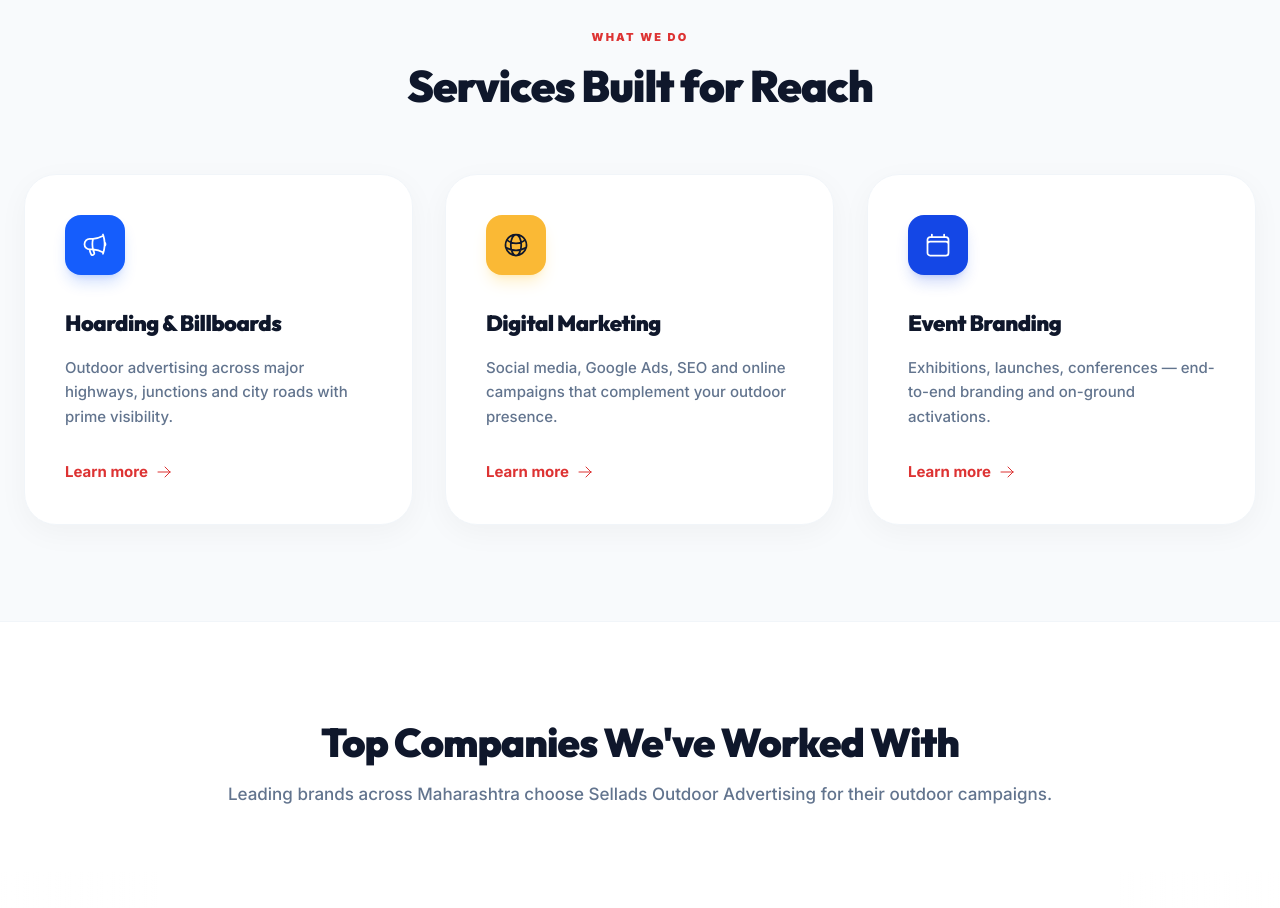
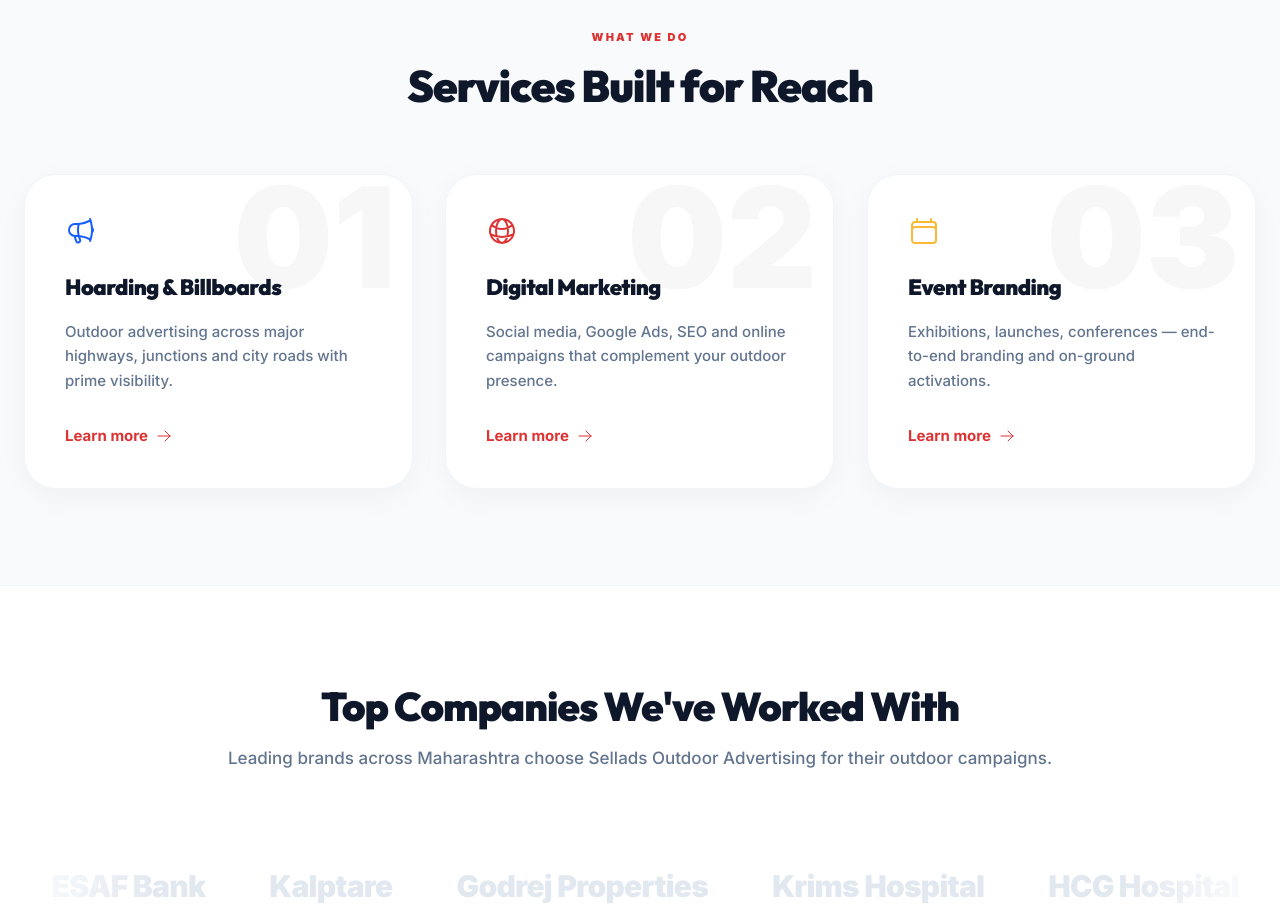
Before and after one commit to 9125aditya/Hording-dashboard, a Next.js app: page / in a window 1280 px wide. Shown: the part 860-1768 px from the top of the page. Built offline with nearby package versions, Linux system fonts and the light colour scheme; no server answers.

Commit message:
Refactor public UI to eliminate AI-generated icon box aesthetic

```diff
--- a/src/app/(auth)/login/page.tsx
+++ b/src/app/(auth)/login/page.tsx
@@ -24,12 +24,11 @@ export default function LoginPage() {
 
   return (
     <div className="w-full max-w-md bg-card border border-border rounded-2xl shadow-xl overflow-hidden animate-in fade-in zoom-in-95 duration-300">
-      <div className="p-8 text-center border-b border-border bg-slate-50/50">
-        <div className="mx-auto w-16 h-16 bg-primary/10 rounded-full flex items-center justify-center mb-4">
-          <LockClosedIcon className="h-8 w-8 text-primary" />
-        </div>
-        <h1 className="font-heading text-2xl font-bold text-foreground">Welcome Back</h1>
-        <p className="text-muted-foreground mt-2">Welcome to your Sellads account.</p>
+      <div className="p-8 border-b border-border bg-slate-50/50 relative overflow-hidden">
+        {/* Subtle decorative line */}
+        <div className="absolute top-0 left-0 w-full h-1 bg-gradient-to-r from-primary/60 to-primary"></div>
+        <h1 className="font-heading text-2xl font-bold text-foreground mb-1">Welcome Back</h1>
+        <p className="text-muted-foreground text-sm">Sign in to your Sellads account.</p>
       </div>
 
 
--- a/src/app/(auth)/signup/page.tsx
+++ b/src/app/(auth)/signup/page.tsx
@@ -31,12 +31,11 @@ export default function SignupPage() {
 
   return (
     <div className="w-full max-w-md bg-card border border-border rounded-2xl shadow-xl overflow-hidden animate-in fade-in zoom-in-95 duration-300">
-      <div className="p-8 text-center border-b border-border bg-slate-50/50">
-        <div className="mx-auto w-16 h-16 bg-primary/10 rounded-full flex items-center justify-center mb-4">
-          <UserIcon className="h-8 w-8 text-primary" />
-        </div>
-        <h1 className="font-heading text-2xl font-bold text-foreground">Create an Account</h1>
-        <p className="text-muted-foreground mt-2">Join Sellads Advertising to book premium OOH media.</p>
+      <div className="p-8 border-b border-border bg-slate-50/50 relative overflow-hidden">
+        {/* Subtle decorative line */}
+        <div className="absolute top-0 left-0 w-full h-1 bg-gradient-to-r from-primary/60 to-primary"></div>
+        <h1 className="font-heading text-2xl font-bold text-foreground mb-1">Create an Account</h1>
+        <p className="text-muted-foreground text-sm">Join Sellads Advertising to book premium OOH media.</p>
       </div>
 
       <form onSubmit={handleSignup} className="p-8 space-y-6">
--- a/src/app/(public)/careers/page.tsx
+++ b/src/app/(public)/careers/page.tsx
@@ -54,21 +54,17 @@ export default function CareersPage() {
             <div className="bg-white rounded-[24px] shadow-[0_8px_30px_rgb(0,0,0,0.04)] border border-slate-100 p-8 md:p-12">
 
               {/* Form Header */}
-              <div className="flex flex-col md:flex-row md:items-center gap-5 mb-8">
-                <div className="w-[52px] h-[52px] bg-orange-50 rounded-2xl flex items-center justify-center shrink-0 border border-orange-100/50">
-                  <BriefcaseIcon className="h-6 w-6 text-orange-600" strokeWidth={2.5} />
-                </div>
-                <div>
-                  <h2 className="text-[26px] font-black text-slate-900 tracking-tight mb-1">Apply Now</h2>
-                  <p className="text-slate-500 font-medium text-[15px]">Tell us about yourself and we'll be in touch.</p>
-                </div>
+              <div className="mb-8 border-b border-slate-100 pb-6 relative overflow-hidden">
+                <div className="absolute top-0 right-0 w-32 h-1 bg-gradient-to-l from-orange-400 to-transparent rounded-full"></div>
+                <h2 className="text-[28px] font-black text-slate-900 tracking-tight mb-1">Apply Now</h2>
+                <p className="text-slate-500 font-medium text-[15px]">Tell us about yourself and we'll be in touch.</p>
               </div>
 
               {/* Email Alert */}
-              <div className="bg-[#eef5fd] rounded-xl p-4 flex items-center gap-3 mb-10 text-slate-600 font-medium text-[14.5px]">
-                <EnvelopeIcon className="h-5 w-5 text-slate-500 shrink-0" />
+              <div className="flex items-center gap-2 mb-10 text-slate-500 font-medium text-[14px]">
+                <EnvelopeIcon className="h-4 w-4 shrink-0 opacity-70" />
                 <p>
-                  You can also mail your resume to us at <a href="mailto:careers@sellads.in" className="text-red-500 font-semibold hover:underline">careers@sellads.in</a>
+                  Alternatively, mail your resume to <a href="mailto:careers@sellads.in" className="text-blue-600 font-semibold hover:underline transition-colors">careers@sellads.in</a>
                 </p>
               </div>
 
--- a/src/app/(public)/page.tsx
+++ b/src/app/(public)/page.tsx
@@ -82,39 +82,42 @@ export default function PublicHomePage() {
 
           <div className="grid grid-cols-1 md:grid-cols-3 gap-8">
             <AnimateOnScroll animation="fade-up" delay={100} className="h-full">
-              <div className="bg-white p-6 md:p-10 rounded-[2rem] shadow-[0_8px_30px_rgb(0,0,0,0.04)] border border-slate-100 h-full flex flex-col group hover:-translate-y-2 transition-transform duration-300">
-                <div className="w-[60px] h-[60px] bg-blue-600 rounded-2xl flex items-center justify-center text-white mb-8 shadow-lg shadow-blue-600/20">
-                  <MegaphoneIcon className="h-7 w-7" />
+              <div className="bg-white p-8 md:p-10 rounded-[2rem] shadow-[0_8px_30px_rgb(0,0,0,0.04)] border border-slate-100 h-full flex flex-col group hover:-translate-y-2 transition-transform duration-300 relative overflow-hidden">
+                <div className="absolute top-0 right-0 p-8 text-slate-900 opacity-[0.03] font-black text-[140px] leading-none -mt-10 -mr-4 select-none group-hover:opacity-[0.05] transition-opacity duration-300">01</div>
+                <div className="mb-6 relative z-10">
+                  <MegaphoneIcon className="h-8 w-8 text-blue-600" strokeWidth={1.5} />
                 </div>
-                <h3 className="text-[22px] font-black text-slate-900 mb-4 tracking-tight">Hoarding & Billboards</h3>
-                <p className="text-[15px] text-slate-500 leading-relaxed mb-8 font-medium">Outdoor advertising across major highways, junctions and city roads with prime visibility.</p>
-                <Link href="/contact" className="mt-auto text-[#dd3333] font-bold text-[15px] flex items-center group-hover:text-red-700">
+                <h3 className="text-[22px] font-black text-slate-900 mb-4 tracking-tight relative z-10">Hoarding & Billboards</h3>
+                <p className="text-[15px] text-slate-500 leading-relaxed mb-8 font-medium relative z-10">Outdoor advertising across major highways, junctions and city roads with prime visibility.</p>
+                <Link href="/contact" className="mt-auto text-[#dd3333] font-bold text-[15px] flex items-center group-hover:text-red-700 relative z-10">
                   Learn more <ArrowRightIcon className="ml-2 h-4 w-4 transition-transform group-hover:translate-x-1" />
                 </Link>
               </div>
             </AnimateOnScroll>
 
             <AnimateOnScroll animation="fade-up" delay={200} className="h-full">
-              <div className="bg-white p-6 md:p-10 rounded-[2rem] shadow-[0_8px_30px_rgb(0,0,0,0.04)] border border-slate-100 h-full flex flex-col group hover:-translate-y-2 transition-transform duration-300">
-                <div className="w-[60px] h-[60px] bg-[#fab935] rounded-2xl flex items-center justify-center text-slate-900 mb-8 shadow-lg shadow-amber-400/20">
-                  <GlobeAltIcon className="h-7 w-7" />
+              <div className="bg-white p-8 md:p-10 rounded-[2rem] shadow-[0_8px_30px_rgb(0,0,0,0.04)] border border-slate-100 h-full flex flex-col group hover:-translate-y-2 transition-transform duration-300 relative overflow-hidden">
+                <div className="absolute top-0 right-0 p-8 text-slate-900 opacity-[0.03] font-black text-[140px] leading-none -mt-10 -mr-4 select-none group-hover:opacity-[0.05] transition-opacity duration-300">02</div>
+                <div className="mb-6 relative z-10">
+                  <GlobeAltIcon className="h-8 w-8 text-[#dd3333]" strokeWidth={1.5} />
                 </div>
-                <h3 className="text-[22px] font-black text-slate-900 mb-4 tracking-tight">Digital Marketing</h3>
-                <p className="text-[15px] text-slate-500 leading-relaxed mb-8 font-medium">Social media, Google Ads, SEO and online campaigns that complement your outdoor presence.</p>
-                <Link href="/contact" className="mt-auto text-[#dd3333] font-bold text-[15px] flex items-center group-hover:text-red-700">
+                <h3 className="text-[22px] font-black text-slate-900 mb-4 tracking-tight relative z-10">Digital Marketing</h3>
+                <p className="text-[15px] text-slate-500 leading-relaxed mb-8 font-medium relative z-10">Social media, Google Ads, SEO and online campaigns that complement your outdoor presence.</p>
+                <Link href="/contact" className="mt-auto text-[#dd3333] font-bold text-[15px] flex items-center group-hover:text-red-700 relative z-10">
                   Learn more <ArrowRightIcon className="ml-2 h-4 w-4 transition-transform group-hover:translate-x-1" />
                 </Link>
               </div>
             </AnimateOnScroll>
 
             <AnimateOnScroll animation="fade-up" delay={300} className="h-full">
-              <div className="bg-white p-6 md:p-10 rounded-[2rem] shadow-[0_8px_30px_rgb(0,0,0,0.04)] border border-slate-100 h-full flex flex-col group hover:-translate-y-2 transition-transform duration-300">
-                <div className="w-[60px] h-[60px] bg-blue-700 rounded-2xl flex items-center justify-center text-white mb-8 shadow-lg shadow-blue-700/20">
-                  <CalendarIcon className="h-7 w-7" />
+              <div className="bg-white p-8 md:p-10 rounded-[2rem] shadow-[0_8px_30px_rgb(0,0,0,0.04)] border border-slate-100 h-full flex flex-col group hover:-translate-y-2 transition-transform duration-300 relative overflow-hidden">
+                <div className="absolute top-0 right-0 p-8 text-slate-900 opacity-[0.03] font-black text-[140px] leading-none -mt-10 -mr-4 select-none group-hover:opacity-[0.05] transition-opacity duration-300">03</div>
+                <div className="mb-6 relative z-10">
+                  <CalendarIcon className="h-8 w-8 text-[#fab935]" strokeWidth={1.5} />
                 </div>
-                <h3 className="text-[22px] font-black text-slate-900 mb-4 tracking-tight">Event Branding</h3>
-                <p className="text-[15px] text-slate-500 leading-relaxed mb-8 font-medium">Exhibitions, launches, conferences — end-to-end branding and on-ground activations.</p>
-                <Link href="/contact" className="mt-auto text-[#dd3333] font-bold text-[15px] flex items-center group-hover:text-red-700">
+                <h3 className="text-[22px] font-black text-slate-900 mb-4 tracking-tight relative z-10">Event Branding</h3>
+                <p className="text-[15px] text-slate-500 leading-relaxed mb-8 font-medium relative z-10">Exhibitions, launches, conferences — end-to-end branding and on-ground activations.</p>
+                <Link href="/contact" className="mt-auto text-[#dd3333] font-bold text-[15px] flex items-center group-hover:text-red-700 relative z-10">
                   Learn more <ArrowRightIcon className="ml-2 h-4 w-4 transition-transform group-hover:translate-x-1" />
                 </Link>
               </div>
```
Also changed, not shown: src/app/(public)/contact/page.tsx (+3 -9 lines).
